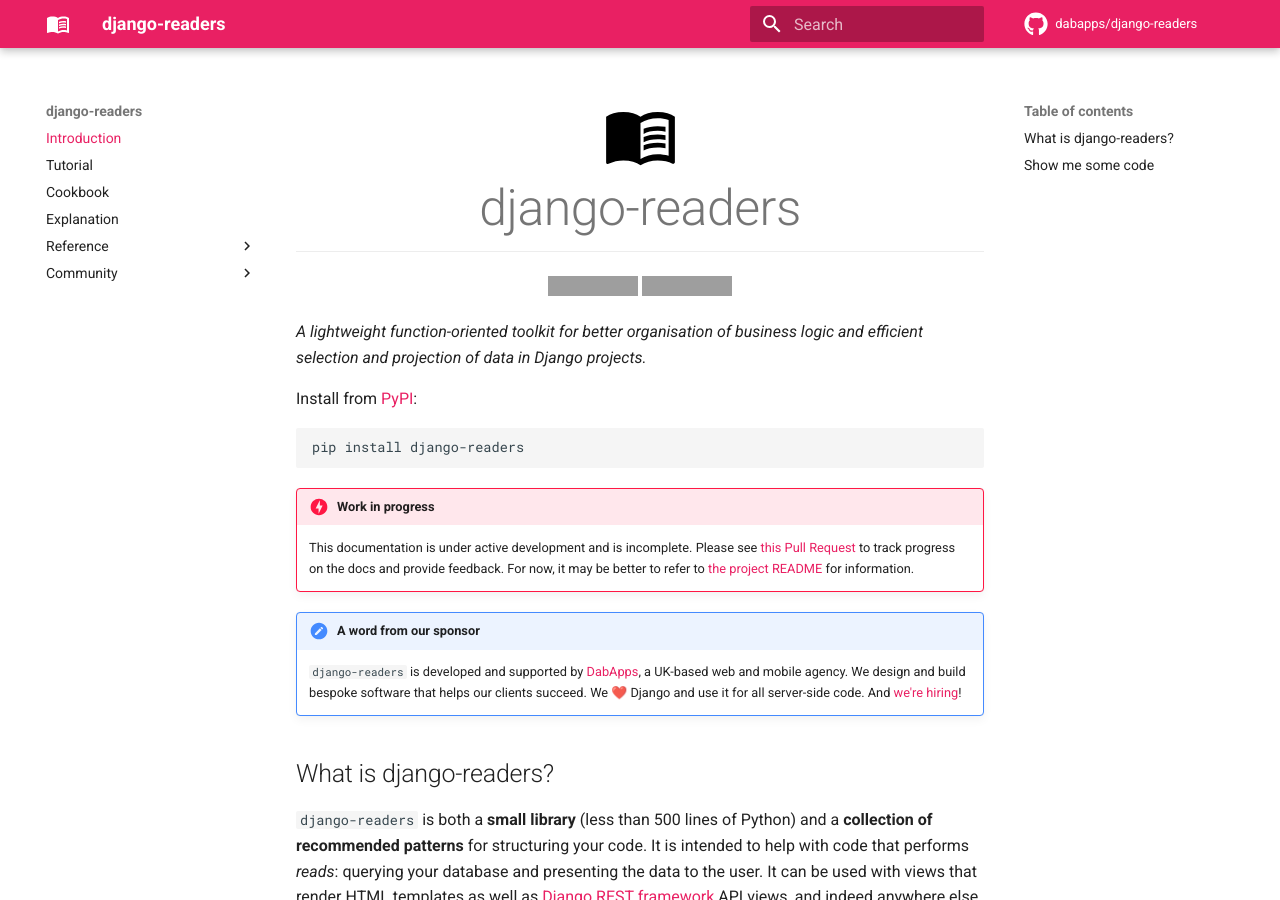
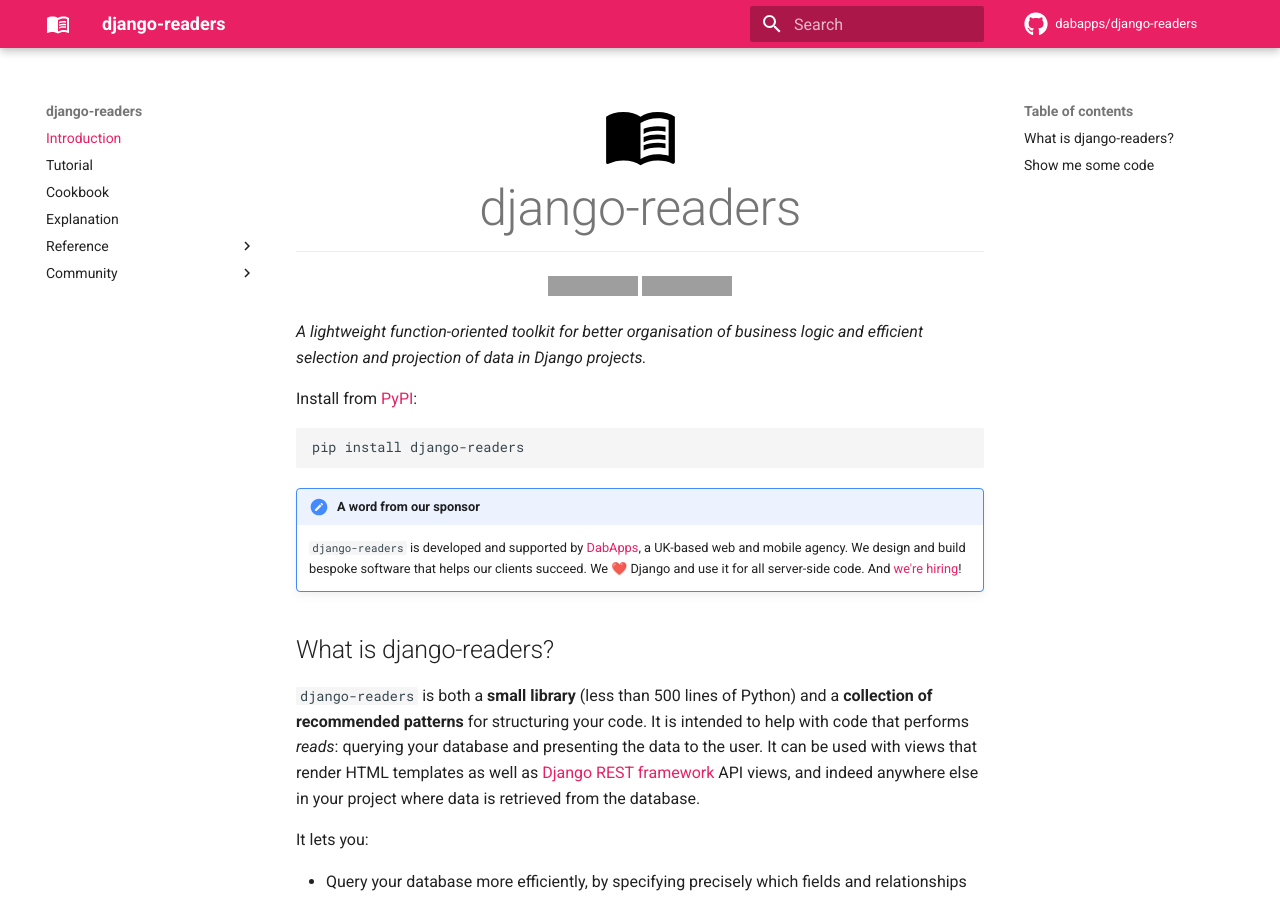
Before and after one commit to dabapps/django-readers, an MkDocs documentation site: the page built from docs/index.md, in a window 1280 px wide and 900 px high. Built offline with MkDocs 1.6.1 and Material for MkDocs 9.7.7, drawn with Linux system fonts in a browser that asks for light colours; comment, search, counter and statistics services are not loaded; grey boxes are pictures that could not be loaded.

Commit message:
Remove WIP notice from homepage

````diff
--- a/docs/index.md
+++ b/docs/index.md
@@ -24,10 +24,6 @@
 ```shell
 pip install django-readers
 ```
-
-!!! danger "Work in progress"
-    This documentation is under active development and is incomplete. Please see [this Pull Request](https://github.com/dabapps/django-readers/pull/59) to track progress on the docs and provide feedback. For now, it may be better to refer to [the project README](https://github.com/dabapps/django-readers#readme) for information.
-
 
 !!! important "A word from our sponsor"
     `django-readers` is developed and supported by [DabApps](https://www.dabapps.com), a UK-based web and mobile agency. We design and build bespoke software that helps our clients succeed. We ❤️ Django and use it for all server-side code. And [we're hiring](https://www.dabapps.com/careers/)!
````
